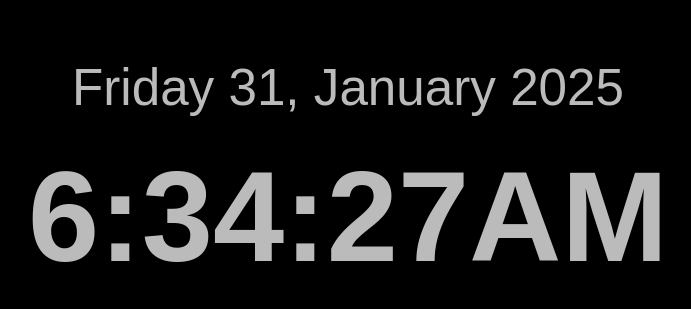
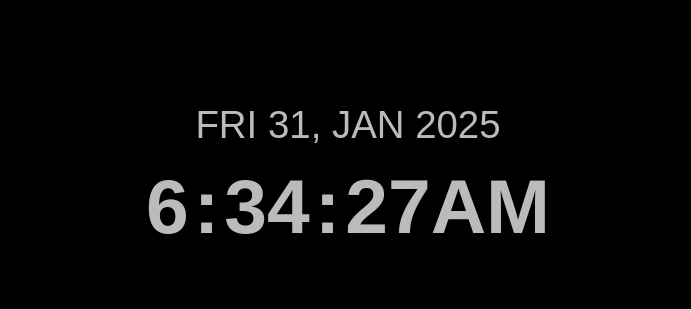
Before and after one commit to ericpegproduction/dynacordclock, a plain HTML site: page index.html in a window 1280 px wide. Shown: the part 218-527 px from the top of the page, without its empty margins (292-983 px from the left). Drawn offline with nearby package versions, Linux system fonts and the light colour scheme.

Commit message:
Update index.html

```diff
--- a/index.html
+++ b/index.html
@@ -23,22 +23,26 @@
             flex-direction: column;
             justify-content: center;
             align-items: center;
+            height: 96px;
         }
         #Date {
-            font-size: 4vw;
-            margin-bottom: 10px;
+            font-size: 3vw;
+            margin-bottom: 5px;
         }
         ul {
             display: flex;
             padding: 0;
             list-style: none;
+            align-items: center;
         }
         ul li {
-            font-size: 10vw;
+            font-size: 6vw;
             font-weight: bold;
+            line-height: 1;
         }
         #point {
             opacity: 1;
+            padding: 0 5px;
         }
     </style>
 </head>
@@ -58,8 +62,8 @@
         $(document).ready(function() {
             function updateClock() {
                 var now = new Date();
-                var dayNames = ["Sunday", "Monday", "Tuesday", "Wednesday", "Thursday", "Friday", "Saturday"];
-                var monthNames = ["January", "February", "March", "April", "May", "June", "July", "August", "September", "October", "November", "December"];
+                var dayNames = ["SUN", "MON", "TUE", "WED", "THU", "FRI", "SAT"];
+                var monthNames = ["JAN", "FEB", "MAR", "APR", "MAY", "JUN", "JUL", "AUG", "SEP", "OCT", "NOV", "DEC"];
 
                 var day = dayNames[now.getDay()];
                 var date = now.getDate();
```
